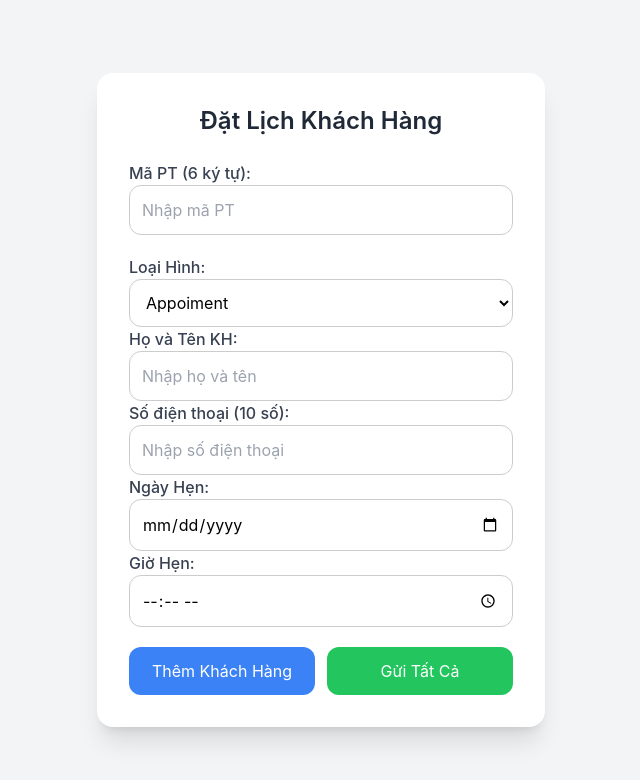
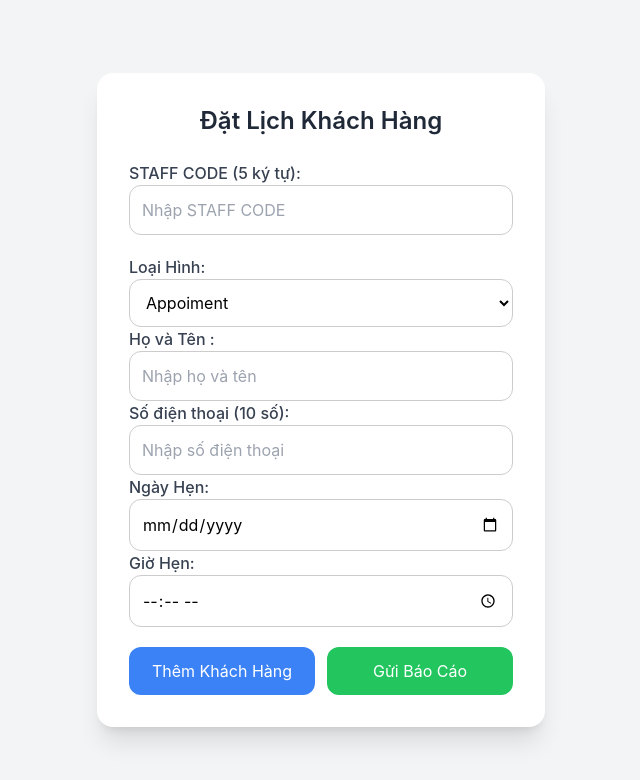
Before and after one commit to laotu2f/baocaocongviec, a plain HTML site: page index.html in a window 1280 px wide. Shown: the whole page, without its empty margins (319-959 px from the left). Drawn offline with nearby package versions, Linux system fonts and the light colour scheme.

Commit message:
Update index.html

```diff
--- a/index.html
+++ b/index.html
@@ -26,8 +26,8 @@
         <h2 class="text-2xl font-semibold text-center mb-6 text-gray-800">Đặt Lịch Khách Hàng</h2>
         <form id="appointmentForm" class="space-y-5">
             <div id="ptCodeSection">
-                <label class="block font-medium text-gray-700">Mã PT (6 ký tự):</label>
-                <input type="text" id="ptCode" pattern="\\d{6}" minlength="6" maxlength="6" placeholder="Nhập mã PT" required
+                <label class="block font-medium text-gray-700">STAFF CODE (5 ký tự):</label>
+                <input type="text" id="ptCode" pattern="\\d{6}" minlength="5" maxlength="5" placeholder="Nhập STAFF CODE" required
                     class="minimal-input w-full p-3 rounded-xl focus:outline-none">
             </div>
             <div id="noteSection" class="hidden">
@@ -49,7 +49,7 @@
                         class="minimal-input w-full p-3 rounded-xl focus:outline-none">
                 </div>
                 <div id="nameSection">
-                    <label class="block font-medium text-gray-700">Họ và Tên KH:</label>
+                    <label class="block font-medium text-gray-700">Họ và Tên :</label>
                     <input type="text" id="customerName" placeholder="Nhập họ và tên" required
                         class="minimal-input w-full p-3 rounded-xl focus:outline-none">
                 </div>
@@ -73,7 +73,7 @@
                 <button type="button" id="addCustomer"
                     class="bg-blue-500 text-white p-3 rounded-xl w-1/2 hover:bg-blue-600 transition">Thêm Khách Hàng</button>
                 <button type="button" id="submitAll"
-                    class="bg-green-500 text-white p-3 rounded-xl w-1/2 hover:bg-green-600 transition">Gửi Tất Cả</button>
+                    class="bg-green-500 text-white p-3 rounded-xl w-1/2 hover:bg-green-600 transition">Gửi Báo Cáo</button>
             </div>
         </form>
         <div id="result" class="mt-4 text-green-500 font-semibold text-center hidden"></div>
```
